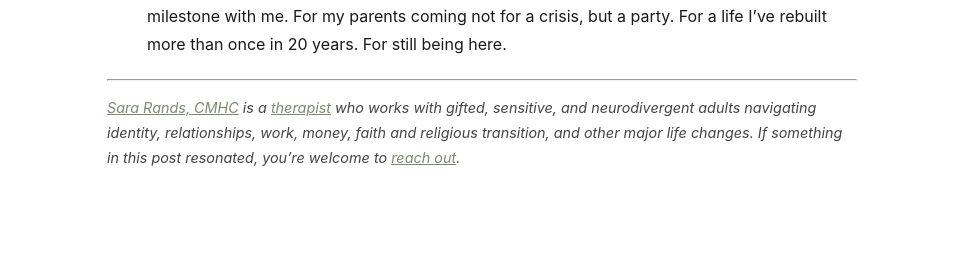
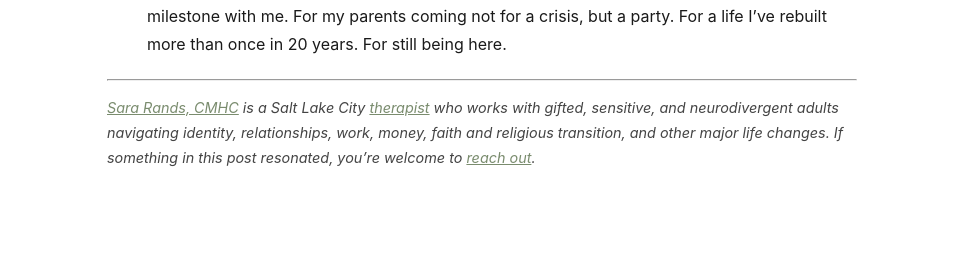
Before and after one commit to SaraRands/sararands-site, a Jekyll site: the page built from _posts/2025-11-19-twenty-years-later.md, in a window 1280 px wide. Shown: the part 2110-2374 px from the top of the page, without its empty margins (158-1121 px from the left). Built offline with Jekyll 4.4.1, drawn with Linux system fonts in a browser that asks for light colours.

Commit message:
post footer

```diff
--- a/_layouts/post.html
+++ b/_layouts/post.html
@@ -19,7 +19,7 @@
       <hr />
       <p class="blog-post-footer">
         <em>
-          <a href="/">Sara Rands, CMHC</a> is a <a href="/about/">therapist</a> who works with gifted, sensitive, and neurodivergent adults navigating identity, relationships, work, money, faith and religious transition, and other major life changes. If something in this post resonated, you’re welcome to <a href="/contact/">reach out</a>.
+          <a href="/">Sara Rands, CMHC</a> is a Salt Lake City <a href="/about/">therapist</a> who works with gifted, sensitive, and neurodivergent adults navigating identity, relationships, work, money, faith and religious transition, and other major life changes. If something in this post resonated, you’re welcome to <a href="/contact/">reach out</a>.
         </em>
       </p>
     </section>
```
